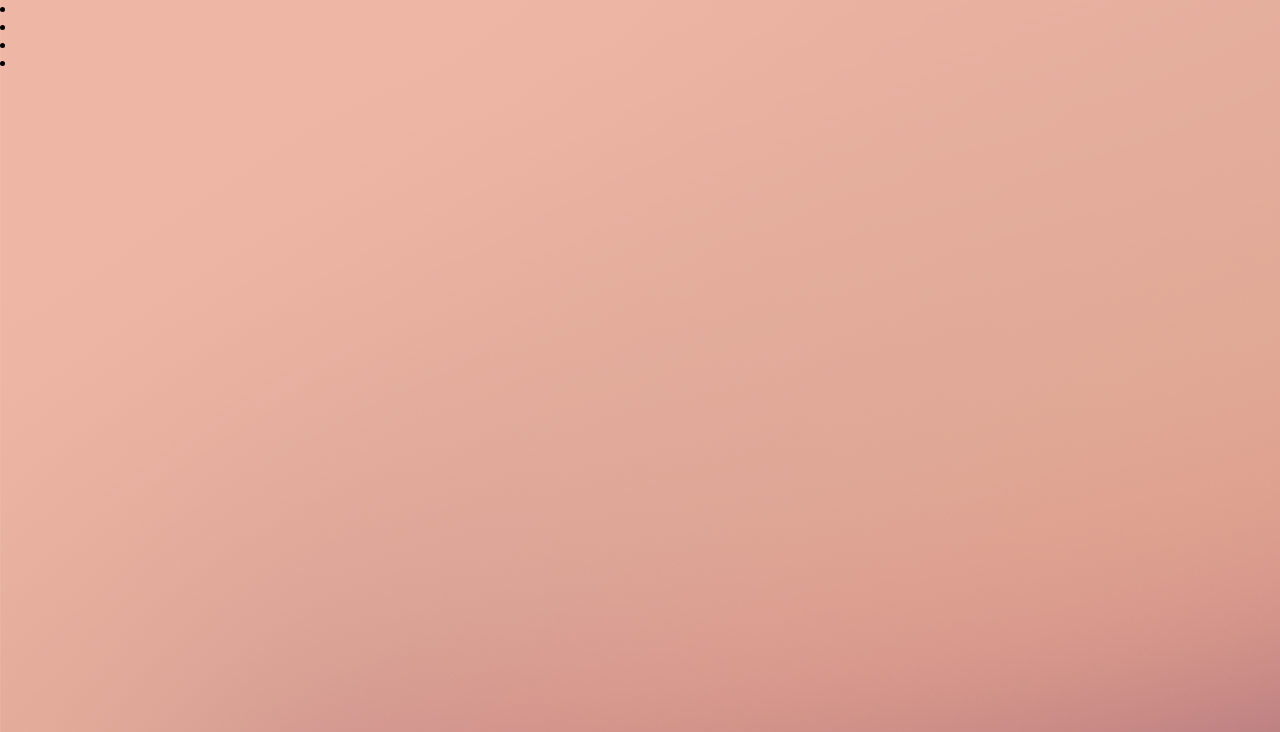
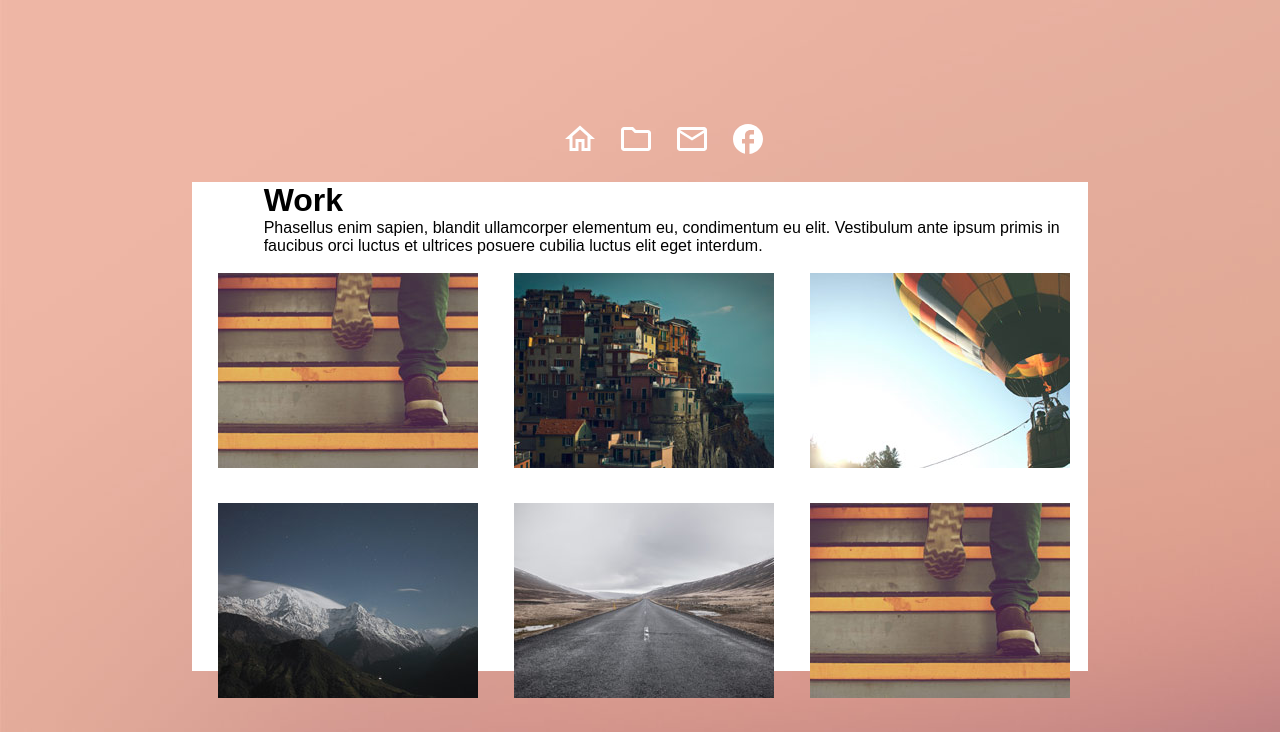
Before and after one commit to ashutosh-mishra4/astral-portfolio-project, a plain HTML site: page index.html in a window 1280 px wide. Shown: the top 732 px of the page. Drawn offline with Linux system fonts and the light colour scheme.

Commit message:
Changes made in Home and Work section

```diff
--- a/index.html
+++ b/index.html
@@ -10,14 +10,41 @@
 	<body>
 		<header>
 			<nav class="menu">
-				<li class="home"><img src="assets/images/" alt=""></li>
-				<li class="work"><img src="" alt=""></li>
-				<li class="contact"><img src="" alt=""></li>
-				<li class="social"><img src="" alt=""></li>
+				<li class="home-menu"><img src="assets/icons/home.svg" alt=""></li>
+				<li class="work-menu"><img src="assets/icons/work.svg" alt=""></li>
+				<li class="contact-menu"><img src="assets/icons/contact.svg" alt=""></li>
+				<li class="social-menu"><img src="assets/icons/social.svg" alt=""></li>
 			</nav>
 		</header>
 
-		<section></section>
+		<!-- <main class="main-section home-screen">
+			<img src="assets/images/me.jpg" alt="">
+			<p class="name">Jane Doe</p>
+			<p class="occupation">Senior Astral Projectionist</p>
+		</main>		 -->
+
+		<main class="main-section work-screen">
+			<div class="work-text">
+				<h1>Work</h1>
+				<p>Phasellus enim sapien, blandit ullamcorper elementum eu, condimentum eu elit. Vestibulum ante ipsum primis in faucibus orci luctus et ultrices posuere cubilia luctus elit eget interdum.</p>
+			</div>
+
+			<div class="work-images">
+				<img src="assets/images/pic01.jpg" alt="">
+				<img src="assets/images/pic02.jpg" alt="">
+				<img src="assets/images/pic03.jpg" alt="">
+				<img src="assets/images/pic03.jpg" alt="">
+				<img src="assets/images/pic04.jpg" alt="">
+				<img src="assets/images/pic05.jpg" alt="">
+				<img src="assets/images/pic06.jpg" alt="">
+				<img src="assets/images/pic07.jpg" alt="">
+				<img src="assets/images/pic08.jpg" alt="">
+				<img src="assets/images/pic09.jpg" alt="">
+				<img src="assets/images/pic10.jpg" alt="">
+				<img src="assets/images/pic11.jpg" alt="">
+			</div>
+
+		</main>
 
 		<footer></footer>
 	</body>
--- a/style.css
+++ b/style.css
@@ -3,7 +3,47 @@
     margin: 0;
     box-sizing: border-box;
 }
-
 body{
     background-image: url('assets/images/bg.jpg');
+    font-family: "Source Sans Pro", sans-serif;
 }
+.menu{
+    display: flex;
+    list-style-type: none;
+    justify-content: center;
+}
+.home-menu,.work-menu,.contact-menu,.social-menu{
+    padding-left: 2em;
+    transform: scale(1.5);
+    margin: 10% 0 2%;
+}
+.main-section{
+    height: 61.2vh;
+    width: 60%;
+    background-color: white;
+    margin: auto;
+}
+.main-section img{
+    float: right;
+}
+.name{
+    font-size: 3em;
+    padding: 18% 0 2% 5%;
+}
+.occupation{
+    font-size: 1.2em;
+    padding-left: 5%;
+    color: #aaaaaa;
+}
+.work-screen{
+    width: 70%;
+}
+.work-text{
+    padding-left: 8%;
+}
+.work-images img{
+    padding: 2%;
+    display: flex;
+    align-items: center;
+    justify-content: center;
+}
```
Also changed, not shown: assets/icons/contact.svg (added), assets/icons/home.svg (added), assets/icons/social.svg (added), assets/icons/work.svg (added).
